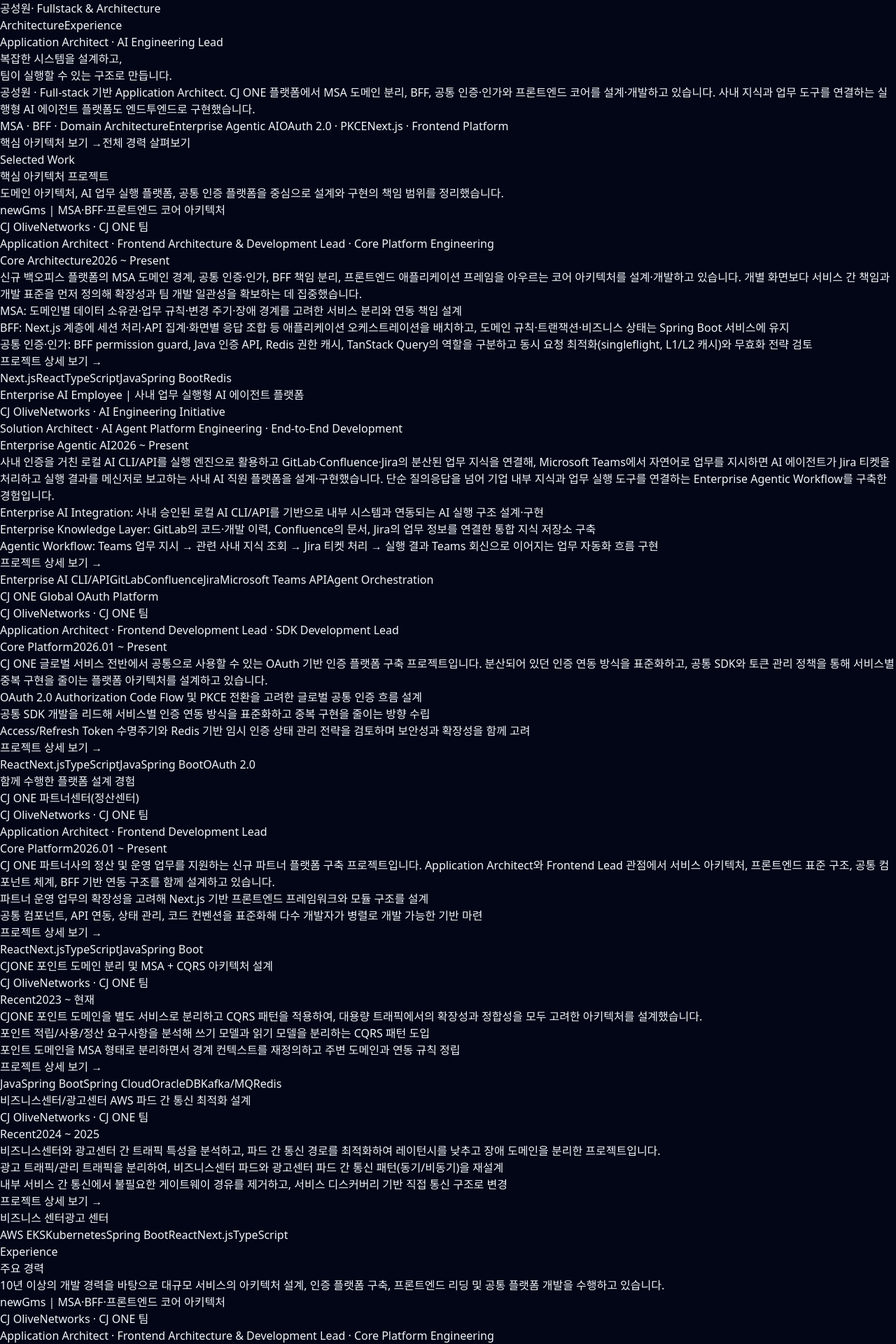
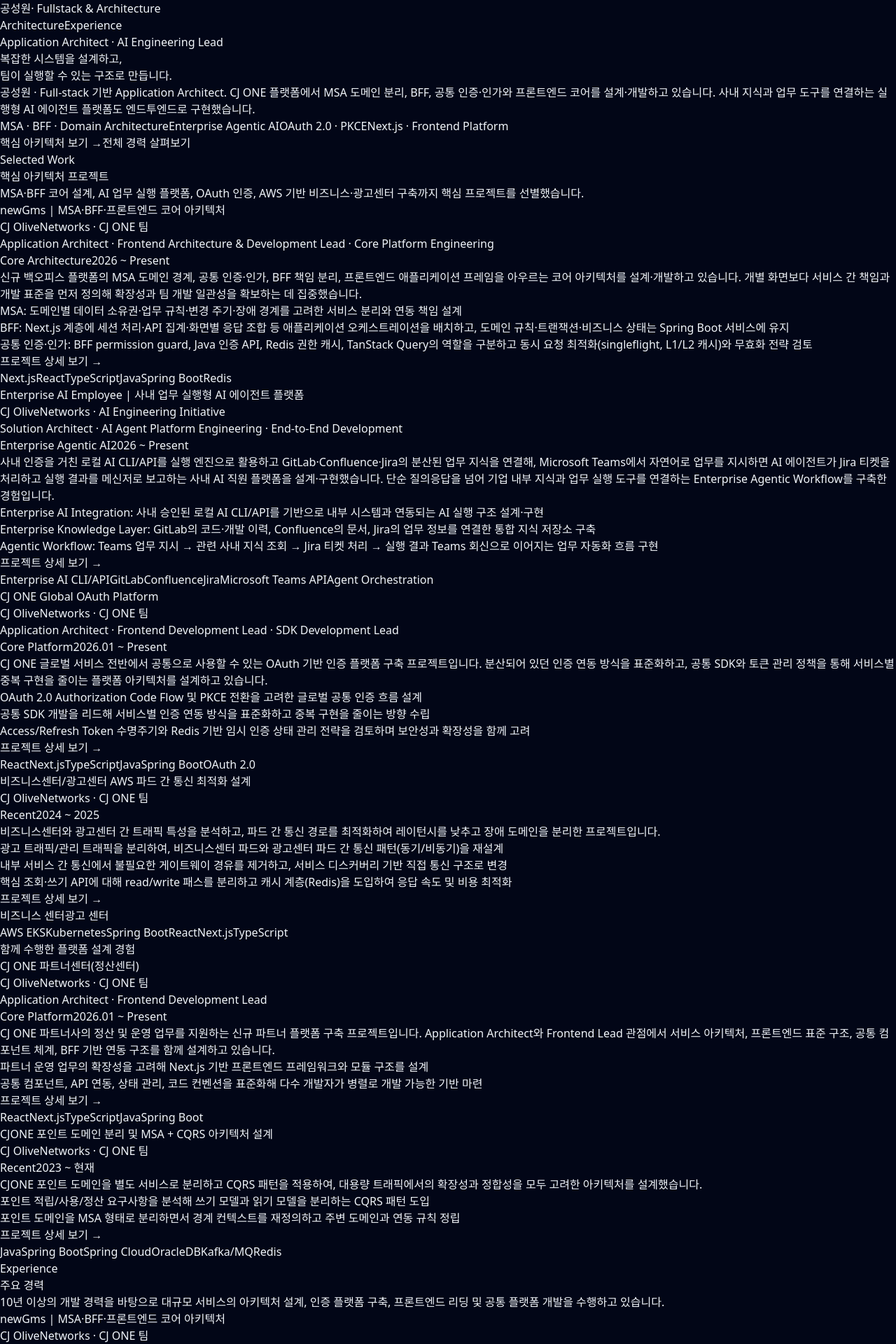
Before and after one commit to sungwonkong/portfolio-kong, a Next.js app: page / in a window 1280 px wide. Shown: the top 1920 px of the page at 70% size. Built offline with nearby package versions, Linux system fonts and the light colour scheme.

Commit message:
feat: promote business and ad center AWS project to featured work

```diff
--- a/src/features/architecture-highlight/ui/architecture-highlight-section.tsx
+++ b/src/features/architecture-highlight/ui/architecture-highlight-section.tsx
@@ -3,8 +3,8 @@
 import { EXPERIENCES } from "@/entities/experience/model/experience.data";
 import { ExperienceCard } from "@/entities/experience/ui/experience-card";
 
-const FEATURED = ["cjone-newgms-backoffice", "agent-harness-and-ai-workforce", "cjone-global-oauth-platform"];
-const OTHERS = ["cjone-partner-settlement-center", "cjone-msa-cqrs-points", "biz-ads-center-aws-optimization"];
+const FEATURED = ["cjone-newgms-backoffice", "agent-harness-and-ai-workforce", "cjone-global-oauth-platform", "biz-ads-center-aws-optimization"];
+const OTHERS = ["cjone-partner-settlement-center", "cjone-msa-cqrs-points"];
 
 export function ArchitectureHighlightSection() {
   const featured = FEATURED.map((id) => EXPERIENCES.find((item) => item.id === id)).filter((item): item is (typeof EXPERIENCES)[number] => Boolean(item));
@@ -12,7 +12,7 @@
 
   return (
     <section id="architecture" className="scroll-mt-24 space-y-7">
-      <SectionTitle eyebrow="Selected Work" title="핵심 아키텍처 프로젝트" description="도메인 아키텍처, AI 업무 실행 플랫폼, 공통 인증 플랫폼을 중심으로 설계와 구현의 책임 범위를 정리했습니다." />
+      <SectionTitle eyebrow="Selected Work" title="핵심 아키텍처 프로젝트" description="MSA·BFF 코어 설계, AI 업무 실행 플랫폼, OAuth 인증, AWS 기반 비즈니스·광고센터 구축까지 핵심 프로젝트를 선별했습니다." />
       <div className="grid gap-5 lg:grid-cols-3">
         {featured.map((item, index) => (
           <div key={item.id} className={index === 0 ? "lg:col-span-2" : ""}>
```
